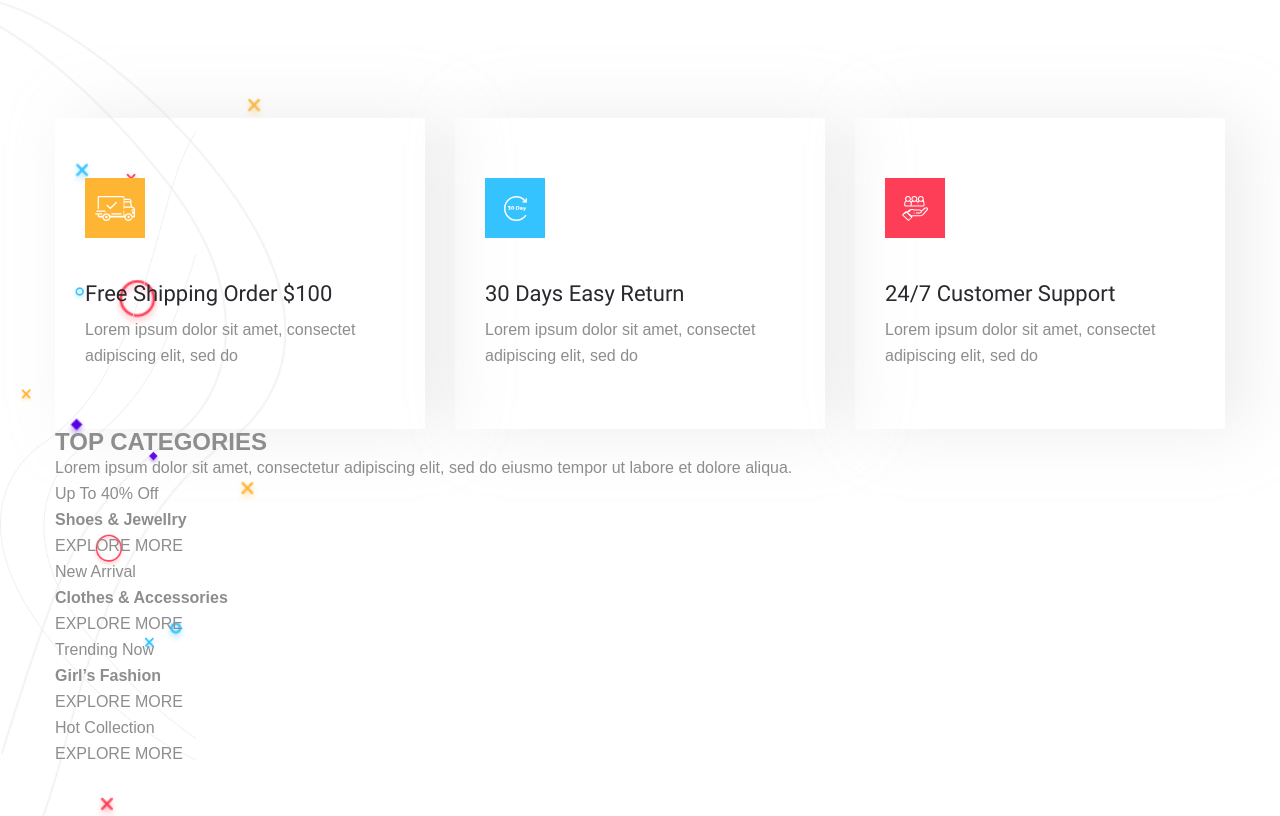
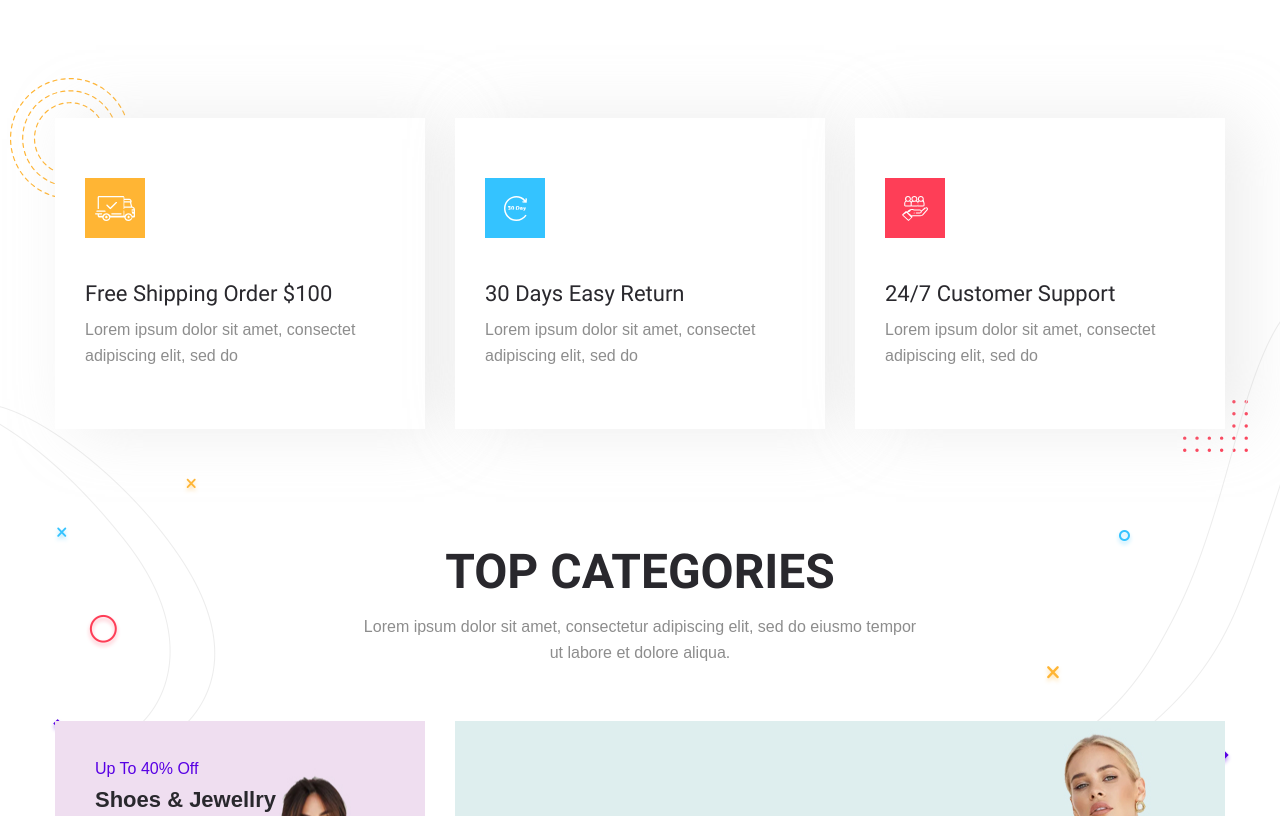
Before and after one commit to Melkorich/marcho, a plain HTML site: page app/index.html in a window 1280 px wide. Shown: the part 807-1623 px from the top of the page. Drawn offline with nearby package versions, Linux system fonts and the light colour scheme; files that its build step writes are made by us from their sources; files whose address does not match are found by name.

Commit message:
added categories section

```diff
--- a/app/index.html
+++ b/app/index.html
@@ -186,7 +186,7 @@
             </div>
 
             <div class="categories__items">
-              <div class="categories__item">
+              <div class="categories__item" style="background-image: url('images/content/jewellry1.jpg');">
                 <div class="categories__item-subtitle">
                   Up To 40% Off
                 </div>
@@ -196,7 +196,7 @@
                 <a class="categories__link" href="#">EXPLORE MORE</a>
               </div>
 
-              <div class="categories__item">
+              <div class="categories__item" style="background-image: url('images/content/jewellry2.jpg');">
                 <div class="categories__item-subtitle">
                   New Arrival
                 </div>
@@ -206,7 +206,7 @@
                 <a class="categories__link" href="#">EXPLORE MORE</a>
               </div>
 
-              <div class="categories__item">
+              <div class="categories__item" style="background-image: url('images/content/jewellry3.jpg');">
                 <div class="categories__item-subtitle">
                   Trending Now
                 </div>
@@ -216,7 +216,7 @@
                 <a class="categories__link" href="#">EXPLORE MORE</a>
               </div>
 
-              <div class="categories__item">
+              <div class="categories__item" style="background-image: url('images/content/jewellry4.jpg');">
                 <div class="categories__item-subtitle">
                   Hot Collection
                 </div>
--- a/app/scss/_global.scss
+++ b/app/scss/_global.scss
@@ -28,3 +28,19 @@ a {
   line-height: 26px;
   @extend %quicksand-500;
 }
+
+.title {
+  text-align: center;
+  @extend %roboto-700;
+  font-size: 48px;
+  line-height: 65px;
+  color: $title;
+  margin-bottom: 10px;
+  text-transform: uppercase;
+}
+
+.text {
+  text-align: center;
+  max-width: 570px;
+  margin: 0 auto 55px;
+}
--- a/app/scss/style.scss
+++ b/app/scss/style.scss
@@ -237,21 +237,45 @@ footer {
   padding: 120px 0;
   background-image: url('../images/decor/left-bg.png');
   background-repeat:no-repeat;
-  background-size: contain;
+  background-position: center left;
   &__inner {
     background-image: url('../images/decor/right-bg.png');
     background-repeat:no-repeat;
-    background-size: contain;
+    background-position: center right;
   }
 }
 
 .info {
   display: flex;
   justify-content: space-between;
+  margin-bottom: 110px;
+  position: relative;
+  &::before,
+  &::after {
+    content:'';
+    position: absolute;
+  }
+  &::before {
+    top: -40px;
+    left: -45px;
+    background-image:url('../images/decor/info-before-bg.svg');
+    width: 120px;
+    height: 121px;
+    z-index: -1;
+  }
+  &::after {
+    bottom: -23px;
+    right: -23px;
+    background-image:url('../images/decor/info-after-bg.svg');
+    width: 65px;
+    height: 52px;
+    z-index: -1;
+  }
   &__item {
     padding: 60px 30px;
     width: 370px;
     box-shadow: 20px 0px 60px 0px rgba(202, 202, 202, 0.35);
+    background-color: #fff;
   }
   &__item-title {
     margin: 35px 0 10px;
@@ -261,5 +285,68 @@ footer {
   }
 }
 
+.categories {
+  &__items {
+    display: grid;
+    min-height: 635px;
+    grid-template-columns: repeat(3, 1fr);
+    grid-template-rows: repeat(2, 1fr);
+    grid-gap: 30px;
+
+  }
+  &__item {
+    background-repeat:no-repeat;
+    background-size:cover;
+    background-position:center center;
+    padding-top: 35px;
+    padding-left: 40px;
+    &:nth-child(1){
+      grid-row: span 2;
+      .categories__item-subtitle,
+      .categories__link:hover {
+        color: #5800e4;
+      }
+    }
+    &:nth-child(2){
+      grid-column: span 2;
+      display: flex;
+      flex-direction: column;
+      justify-content: center;
+      padding-top: 0;
+      .categories__item-subtitle,
+      .categories__link:hover {
+        color: $accent;
+      }
+    }
+    &:nth-child(3){
+      .categories__item-subtitle,
+      .categories__link:hover {
+        color: #ffb534;
+      }
+    }
+    &:nth-child(4){
+      .categories__item-subtitle,
+      .categories__link:hover {
+        color: #34c3ff;
+      }
+    }
+  }
+  &__item-subtitle {
+    margin-bottom: 5px;
+  }
+  &__item-title {
+    font-size: 22px;
+    color: $title;
+    margin-bottom: 16px;
+  }
+  &__link {
+    text-transform: uppercase;
+    color: $title;
+    @extend %roboto-400;
+    transition: all .3s;
+  }
+}
+
+
 
 @import 'media';
```
Also changed, not shown: app/images/content/jewellry2.jpg (renamed from app/images/content/jewellry2.png.jpg).
